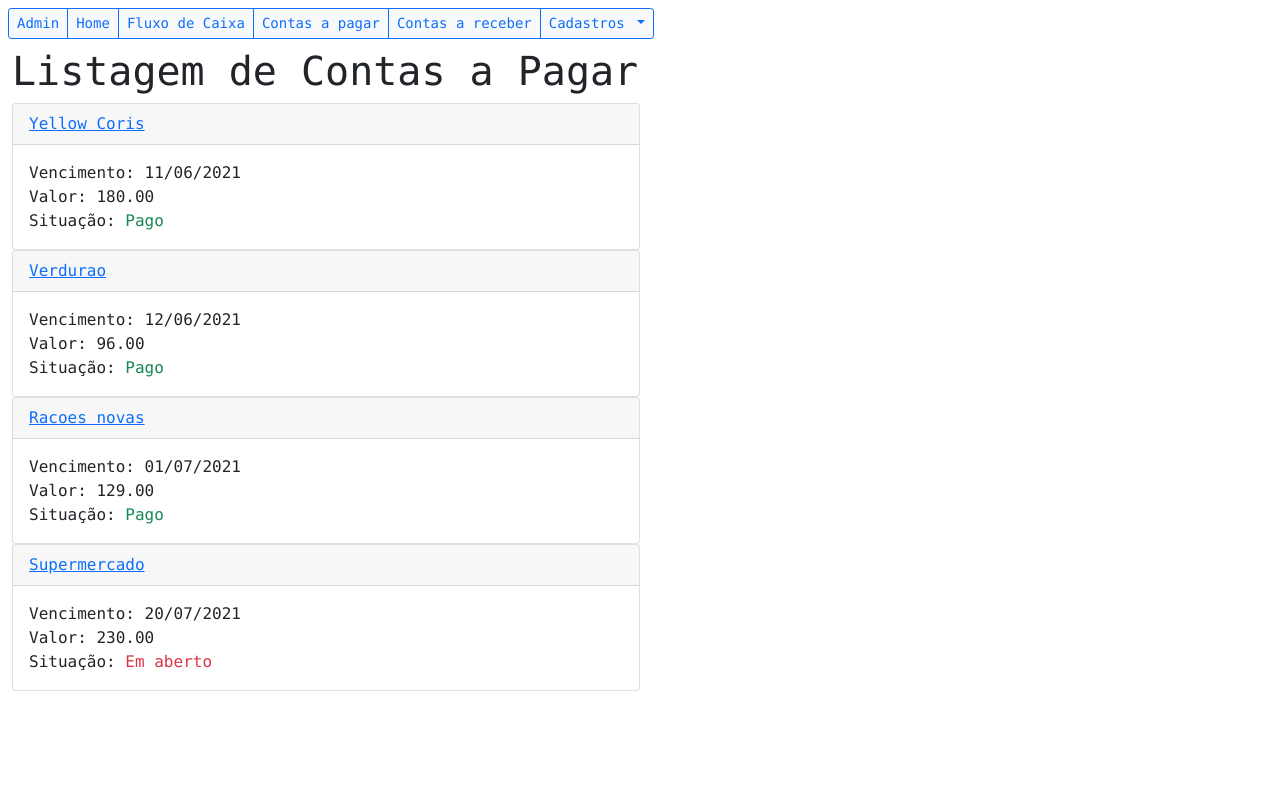
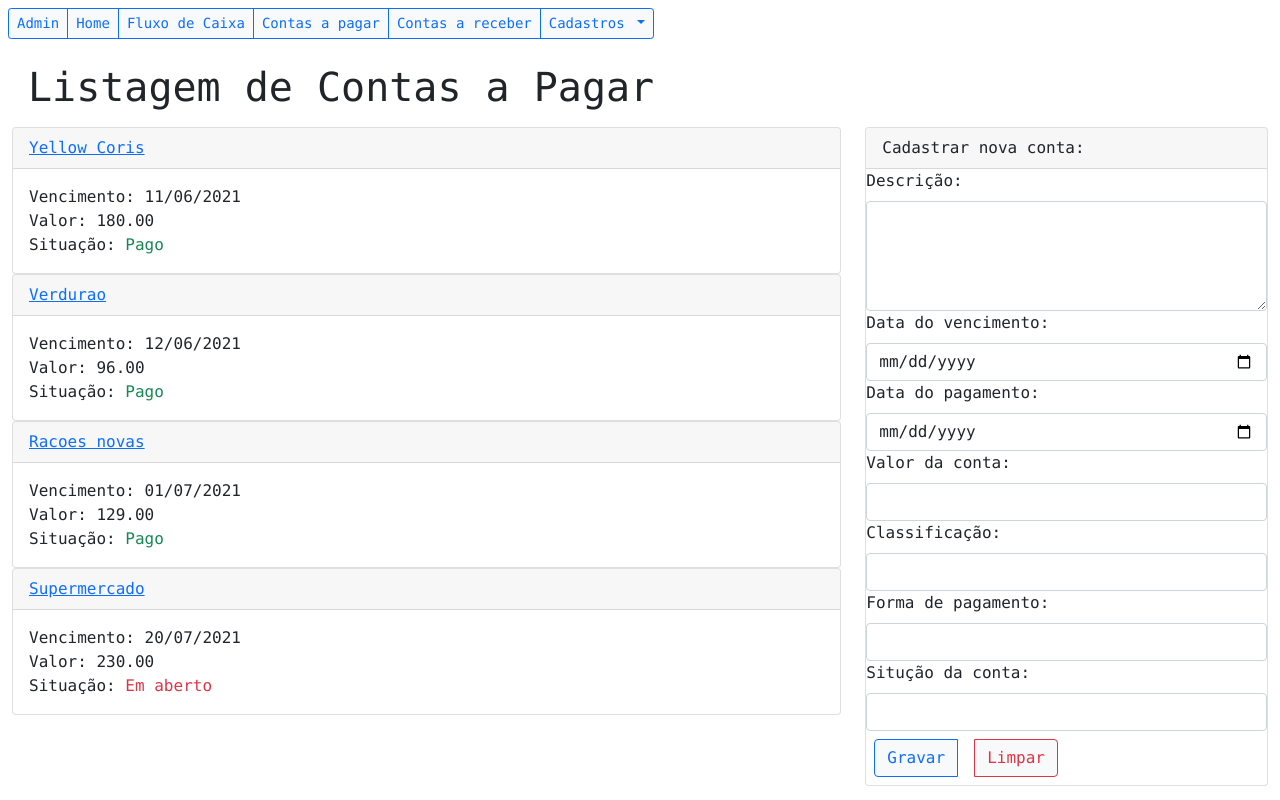
Before and after one commit to mabner/fby-trabalho_final, a Django app: page /pagar in a window 1280 px wide. Run offline with Django 3.2, Linux system fonts and the light colour scheme; data comes from the database, SQL or seed files in the repository; lists and menus that the app fills with data are empty.

Commit message:
form implemented to register outcome, but not working

```diff
--- a/contas/models/contas_receber.py
+++ b/contas/models/contas_receber.py
@@ -95,9 +95,8 @@ class ReceberManager(models.Manager):
 
 SIT_ESCOLHA = [('R', 'Recebido'), ('N', 'Não recebido')]
 
+
 # Modelo das contas a receber
-
-
 class ContasReceber(models.Model):
 
     class Meta:
--- a/contas/templates/base_template_listagem.html
+++ b/contas/templates/base_template_listagem.html
@@ -1,6 +1,6 @@
 {% extends "base_template.html" %}
 {% block content %}
-<div>
+<div class="m-3">
   {% block header %}{% endblock header %}
 </div>
 <div class="container-flex">
--- a/contas/templates/contas_pagar.html
+++ b/contas/templates/contas_pagar.html
@@ -1,8 +1,11 @@
-{% extends "base_template.html" %} {% block content %}
+{% extends "base_template_listagem.html" %}
+{% block header %}
 <h1>Listagem de Contas a Pagar</h1>
+{% endblock header %}
 
+{% block listagem %}
 {% for conta in contas_pagar %}
-<div class="card w-50">
+<div class="card">
 	<a href="{% url 'detalhes_pagar' conta.id %}" class="card-header">{{conta.descricao}}</a>
 	<div class="card-body">
 		<div class="card-text">
@@ -20,4 +23,55 @@
 		</div>
 	</div>
 </div>
-{% endfor %} {% endblock %}
+{% endfor %}
+{% endblock listagem %}
+
+{% block cadastro %}
+
+<div class="form-group card">
+	<div class="card-header">Cadastrar nova conta:</div>
+
+	<form action="{% url 'cadastrar_pagar' %}" method="POST" class="form-g">
+		{% csrf_token %}
+
+		<label for="descricao" class="form-label">Descrição:</label>
+		<textarea name="descricao" id="descricao" cols="40" rows="4" class="form-control" required></textarea>
+
+		<label for="data_vencimento" class="form-label">Data do vencimento:</label>
+		<input type="date" name="data_vencimento" id="data_vencimento" class="form-control" required>
+
+		<label for="data_pagamento" class="form-label">Data do pagamento:</label>
+		<input type="date" name="data_pagamento" id="data_pagamento" class="form-control">
+
+		<label for="valor" class="form-label">Valor da conta:</label>
+		<input type="number" name="valor" id="valor" class="form-control" required>
+
+		<label for="classificacao" class="form-label">Classificação:</label>
+		<select name="classificacao" id="classificacao" class="form-control">
+			{% for classif in classificacao %}
+			<option value="{{classif.0}}">{{classif.1}}</option>
+			{% endfor %}
+		</select>
+
+		<label for="formapagar" class="form-label">Forma de pagamento:</label>
+		<select name="formapagar" id="formapagar" class="form-control">
+			{% for pagamento in formapagar %}
+			<option value="{{pagamento.0}}">{{pagamento.1}}</option>
+			{% endfor %}
+		</select>
+
+		<label for="situacao" class="form-label">Situção da conta:</label>
+		<select name="situacao" id="situacao" class="form-control">
+			{% for sit in situacao %}
+			<option value="{{sit.0}}">{{sit.1}}</option>
+			{% endfor %}
+		</select>
+
+		<div class="btn-group">
+			<button type="submit" class="btn btn-outline-primary bg-light m-2">Gravar</button>
+			<button type="reset" class="btn btn-outline-danger bg-light m-2">Limpar</button>
+		</div>
+
+	</form>
+	</div>
+	{% endblock cadastro %}
--- a/contas/templates/fluxo_gerar.html
+++ b/contas/templates/fluxo_gerar.html
@@ -1,7 +1,7 @@
 {% extends "base_template.html" %} {% block content %}
 <h1>Gerar Fluxo de Caixa</h1>
 
-<div class="form-group"></div>
+<div class="form-group">
   <form action="{% url 'fluxo' %}" method="POST">
     {% csrf_token %}
     <label for="inicio_caixa">Valor do suprimento: </label>
@@ -13,5 +13,4 @@
     <button class="btn btn-primary" type="submit">Gerar</button>
   </form>
 </div>
-
 {% endblock %}
--- a/contas/urls.py
+++ b/contas/urls.py
@@ -14,4 +14,5 @@ urlpatterns = [
     path('pagar/<int:idconta>',
          views.detalhar_conta_pagar, name='detalhes_pagar'),
     path('fluxo', views.fluxo_caixa, name='fluxo'),
+    path('pagar/cadastrar', views.pagar, name='cadastrar_pagar'),
 ]
--- a/contas/views/contas_pagar.py
+++ b/contas/views/contas_pagar.py
@@ -1,4 +1,7 @@
-from contas.models.contas_pagar import ContasPagar
+from contas.models.forma_pagamento import FormaPagamento
+from contas.models.classificacao_pagamento import ClassificacaoPagar
+from django.http.request import HttpRequest
+from contas.models.contas_pagar import ContasPagar, SIT_ESCOLHA
 from django.shortcuts import render
 
 
@@ -11,3 +14,39 @@ def detalhar_conta_pagar(request, idconta):
     detalhe_conta_pagar = ContasPagar.pagar_objects.obter_detalhes_conta(
         idconta)
     return render(request, 'pagar_detalhes.html', {'detalhe_conta_pagar': detalhe_conta_pagar})
+
+
+def cadastrar_conta_pagar(request: HttpRequest):
+    classificacao = ClassificacaoPagar.objects.all()
+
+    if request.method == 'GET':
+
+        formapagar = FormaPagamento.objects.all()
+        situacao = SIT_ESCOLHA
+
+        return render('contas_pagar.html', {
+            'formapagar': formapagar,
+            'situacao': situacao,
+            'classificacao': classificacao
+        })
+    else:
+        dados = request.POST
+        descricao = dados['descricao']
+        data_vencimento = dados['data_vencimento']
+        data_pagamento = dados['data_pagamento']
+        valor = dados['valor']
+        classificacao_id = dados['classificacao']
+        formapagar = dados['formapagar']
+        situacao = dados['situacao']
+
+        classificacao = ClassificacaoPagar.objects.get(id=classificacao_id)
+
+        ContasPagar.objects.create(
+            descricao=descricao,
+            data_vencimento=data_vencimento,
+            data_pagamento=data_pagamento,
+            valor=valor,
+            classificacao=classificacao,
+            formapagar=formapagar,
+            situacao=situacao
+        )
```
Also changed, not shown: contas/models/forma_pagamento.py (+9 -0 lines). Lines whose indentation alone changed are shown as unchanged.
